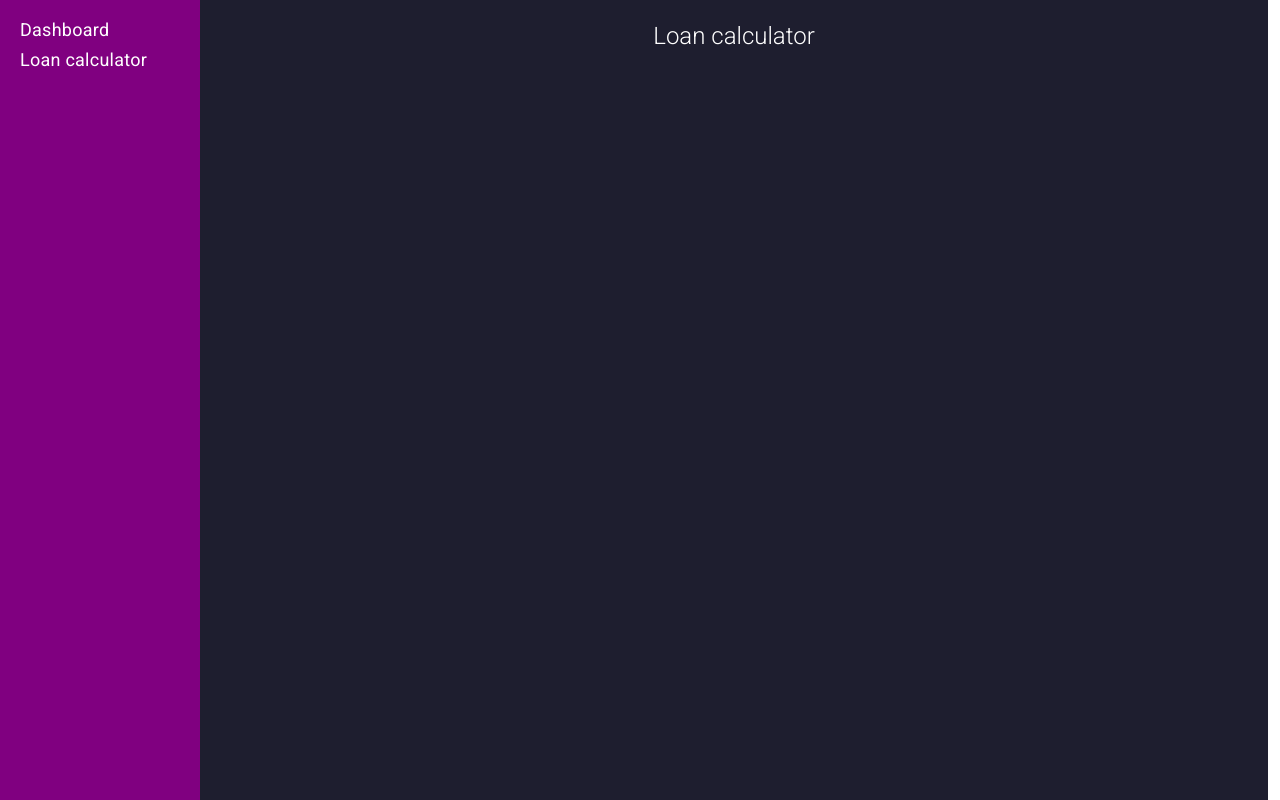
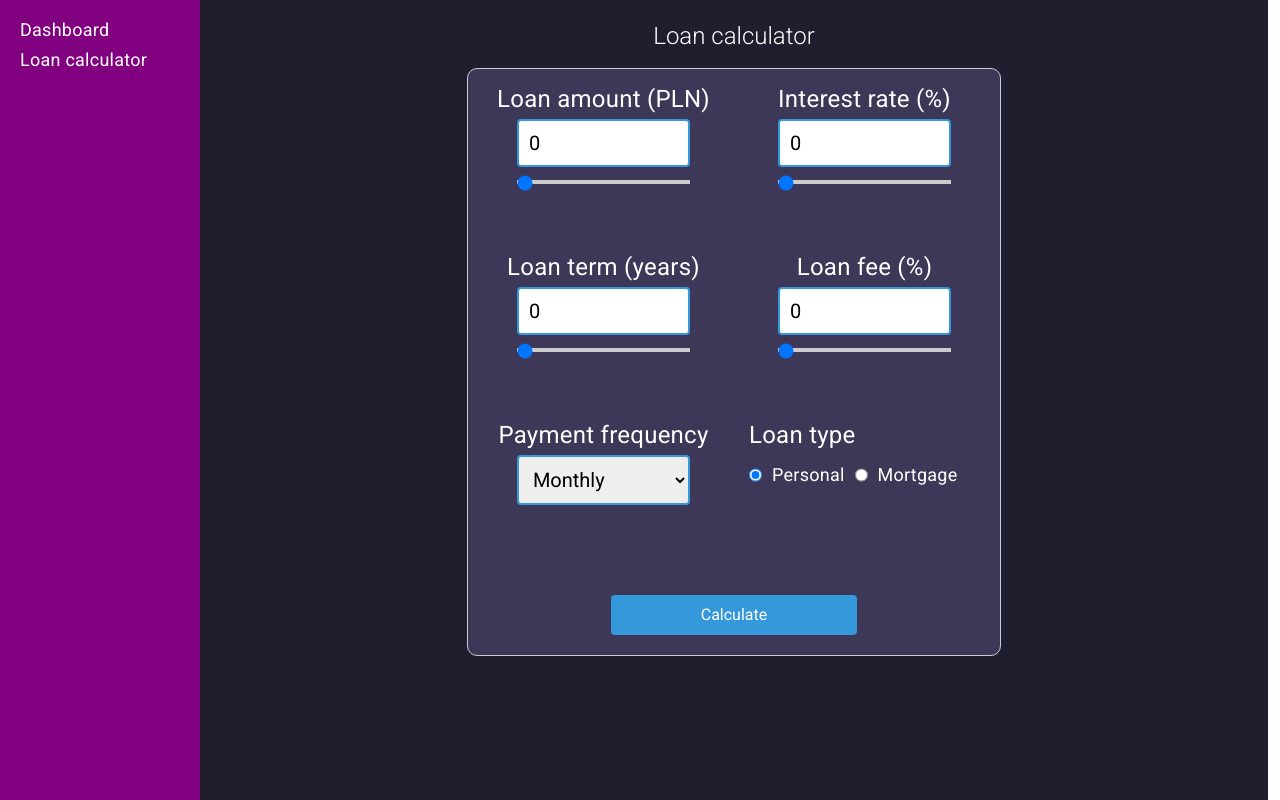
Before and after one commit to mkrzyzyn/fms-frontend, an Angular app: page /loancalculator in a window 1280 px wide. Built offline with nearby package versions, Linux system fonts and the light colour scheme.

Commit message:
Version 1.0.

```diff
--- a/src/app/loan-calculator/loan-calculator.component.html
+++ b/src/app/loan-calculator/loan-calculator.component.html
@@ -1,3 +1,149 @@
 <div class="calculator">
   <h1>Loan calculator</h1>
+
+  <div class="calc-box">
+    <form #calcForm="ngForm" (ngSubmit)="onSubmit(calcForm)">
+      <div class="grid-container">
+        <div class="form-group">
+          <label for="amount">Loan amount (PLN)</label>
+          <input
+            class="styled-input"
+            type="number"
+            id="amount"
+            name="amount"
+            [(ngModel)]="calcData.amount"
+            required
+            pattern="^[1-9][0-9]*$"
+          />
+          <br />
+          <input
+            type="range"
+            id="custom-slider"
+            name="slider"
+            min="0"
+            max="200000"
+            step="1"
+            [(ngModel)]="calcData.amount"
+          />
+        </div>
+        <div class="form-group">
+          <label for="interest">Interest rate (%)</label>
+          <input
+            class="styled-input"
+            type="number"
+            id="interest"
+            name="interest"
+            step="0.01"
+            [(ngModel)]="calcData.interest"
+            required
+            pattern="^[1-9][0-9]*.?[0-9]*$"
+          />
+          <br />
+          <input
+            type="range"
+            id="custom-slider"
+            name="slider"
+            min="0"
+            max="100"
+            step="1"
+            [(ngModel)]="calcData.interest"
+          />
+        </div>
+        <div class="form-group">
+          <label for="term">Loan term (years)</label>
+          <input
+            class="styled-input"
+            type="number"
+            id="term"
+            name="term"
+            [(ngModel)]="calcData.term"
+            required
+            pattern="^[1-9][0-9]*$"
+          />
+          <br />
+          <input
+            type="range"
+            id="custom-slider"
+            name="slider"
+            min="0"
+            max="30"
+            step="1"
+            [(ngModel)]="calcData.term"
+          />
+        </div>
+        <div class="form-group">
+          <label for="Fee">Loan fee (%)</label>
+          <input
+            class="styled-input"
+            type="number"
+            id="fee"
+            name="fee"
+            step="0.01"
+            [(ngModel)]="calcData.fee"
+            required
+            pattern="^[0-9]*.?[0-9]*$"
+          />
+          <br />
+          <input
+            type="range"
+            id="custom-slider"
+            name="slider"
+            min="0"
+            max="100"
+            step="1"
+            [(ngModel)]="calcData.fee"
+          />
+        </div>
+        <div class="form-group">
+          <label for="frequency">Payment frequency</label>
+          <select
+            class="styled-input"
+            id="frequency"
+            name="frequency"
+            [(ngModel)]="calcData.frequency"
+          >
+            <option value="monthly">Monthly</option>
+            <option value="weekly">Weekly</option>
+            <option value="biweekly">Biweekly</option>
+            <option value="quaterly">Quaterly</option>
+          </select>
+        </div>
+
+        <div class="radio-group">
+          <label>Loan type</label>
+          <div class="radio-buttons">
+            <input
+              type="radio"
+              id="personal"
+              name="type"
+              value="personal"
+              [(ngModel)]="calcData.type"
+            />
+            <label for="personal">Personal</label>
+            <input
+              type="radio"
+              id="mortgage"
+              name="type"
+              value="mortgage"
+              [(ngModel)]="calcData.type"
+            />
+            <label for="personal">Mortgage</label>
+          </div>
+        </div>
+        <br />
+      </div>
+
+      <div class="centered-button-container">
+        <button type="submit" class="styled-button">Calculate</button>
+      </div>
+    </form>
+  </div>
+  <br />
+  <div *ngIf="PMT > 0">
+    <h1>Calculation results</h1>
+    <div class="results-box">
+      <p>The calculated monthly payment is: {{ PMT }} PLN</p>
+      <p>The total amount to return is: {{ TAR }} PLN</p>
+    </div>
+  </div>
 </div>
--- a/src/app/loan-calculator/loan-calculator.component.scss
+++ b/src/app/loan-calculator/loan-calculator.component.scss
@@ -9,3 +9,153 @@ h1 {
   text-align: center;
   padding-top: 20px;
 }
+
+.calc-box {
+  background-color: #3e3858; /* Set the background color of the container */
+  color: rgb(255, 255, 255);
+  border: 1px solid #ccc; /* Add a border to the container */
+  padding: 20px; /* Add padding to the container */
+  margin: 0 auto; /* Center the container horizontally */
+  width: 50%; /* Set the width of the container */
+  font-size: x-large;
+  display: flex;
+  align-items: center; /* Center horizontally */
+  justify-content: center; /* Center vertically */
+  border-radius: 10px;
+}
+
+.styled-button {
+  width: 50%;
+  background-color: #3498db;
+  color: #fff;
+  border: none;
+  border-radius: 4px;
+  padding: 10px 20px;
+  font-size: 16px;
+  cursor: pointer;
+  transition: background-color 0.3s ease;
+}
+
+/* Hover effect */
+.styled-button:hover {
+  background-color: #2980b9;
+}
+
+label {
+  display: block;
+  margin-bottom: 10px;
+  font-size: x-large;
+}
+
+.form-group {
+  margin-bottom: 40px;
+  justify-content: center;
+}
+
+input {
+  font-size: x-large;
+}
+
+.radio-group {
+  display: flex;
+  flex-direction: column;
+}
+
+.radio-buttons {
+  display: flex;
+  flex-direction: row;
+}
+
+.radio-buttons label {
+  margin-right: 10px; /* Add spacing between radio buttons */
+  margin-left: 10px;
+  margin-top: 10px;
+  font-size: large;
+}
+
+.centered-button-container {
+  display: flex;
+  justify-content: center; /* Center horizontally */
+  align-items: center; /* Center vertically */
+  height: 100%; /* Ensure container takes full height */
+}
+
+.styled-input {
+  width: 75%;
+  padding: 10px;
+  border: 2px solid #3498db;
+  border-radius: 4px;
+  font-size: 20px;
+  outline: none; /* Remove the default outline on focus */
+}
+
+/* Add a hover effect */
+.styled-input:hover {
+  border-color: #2980b9;
+}
+
+/* Style the input when it's in focus (clicked) */
+.styled-input:focus {
+  border-color: #2980b9;
+  box-shadow: 0 0 5px rgba(52, 152, 219, 0.5);
+}
+
+.grid-container {
+  display: grid;
+  grid-template-columns: repeat(2, 1fr);
+  grid-gap: 30px;
+  margin: auto;
+  justify-content: center;
+}
+
+input[type="range"]::-moz-range-thumb {
+  width: 20px;
+  height: 20px;
+  background-color: #007bff;
+  border: 2px solid #007bff;
+  border-radius: 50%;
+  cursor: pointer;
+  margin-top: 20px; /* Adjust the vertical alignment of the thumb */
+}
+
+input[type="range"]::-webkit-slider-runnable-track {
+  width: 100%;
+  height: 4px;
+  margin-top: -10px;
+  background-color: #ccc;
+}
+
+input[type="range"]::-webkit-slider-thumb {
+  -webkit-appearance: none; /* Remove the default styles for Webkit browsers */
+  appearance: none; /* Remove the default styles for non-Webkit browsers */
+  width: 20px;
+  height: 20px;
+  background-color: #007bff;
+  border: 2px solid #007bff;
+  border-radius: 50%;
+  cursor: pointer;
+  margin-top: -5px; /* Adjust the vertical alignment of the thumb */
+}
+
+input[type="range"] {
+  width: 75%;
+}
+
+.form-group {
+  margin-bottom: 40px;
+  display: flex; /* Set display to flex */
+  align-items: center; /* Center vertically */
+  justify-content: center; /* Center horizontally */
+  flex-direction: column;
+}
+
+.results-box {
+  background-color: #3e3858; /* Set the background color of the container */
+  color: rgb(255, 255, 255);
+  border: 1px solid #ccc; /* Add a border to the container */
+  padding: 20px; /* Add padding to the container */
+  margin: 0 auto; /* Center the container horizontally */
+  width: 50%; /* Set the width of the container */
+  font-size: x-large;
+  border-radius: 10px;
+}
--- a/src/app/loan-calculator/loan-calculator.component.ts
+++ b/src/app/loan-calculator/loan-calculator.component.ts
@@ -1,10 +1,69 @@
 import { Component } from '@angular/core';
+import { NgForm } from '@angular/forms';
 
 @Component({
   selector: 'app-loan-calculator',
   templateUrl: './loan-calculator.component.html',
-  styleUrls: ['./loan-calculator.component.scss']
+  styleUrls: ['./loan-calculator.component.scss'],
 })
 export class LoanCalculatorComponent {
+  calcData = {
+    amount: 0,
+    interest: 0,
+    term: 0,
+    type: 'personal',
+    frequency: 'monthly',
+    fee: 0,
+  };
 
+  PMT: number = 0;
+  TAR: number = 0;
+
+  onSubmit(form: NgForm) {
+    let m: number;
+    let r: number;
+    let n: number;
+
+    if (form.valid) {
+      // Form is valid, handle form data here
+
+      switch (this.calcData.frequency) {
+        case 'monthly':
+          m = 12;
+          break;
+        case 'weekly':
+          m = 52;
+          break;
+        case 'biweekly':
+          m = 26;
+          break;
+        case 'quaterly':
+          m = 4;
+          break;
+        default:
+          m = 12;
+      }
+
+      r = this.calcData.interest / 12 / 100; // Monthly interest as decimal
+      n = this.calcData.term * m; // Total number of payments
+      let feeAmount = (this.calcData.fee / 100) * this.calcData.amount;
+
+      // Include the fee amount in the loan amount
+      let loanAmountWithFee = this.calcData.amount + feeAmount;
+      let totalInterest =
+        ((this.calcData.amount * this.calcData.interest) / 100) *
+        this.calcData.term;
+
+      this.PMT =
+        (loanAmountWithFee * (r * Math.pow(1 + r, n))) /
+        (Math.pow(1 + r, n) - 1);
+      let temp = this.PMT.toFixed(2);
+      this.PMT = parseFloat(temp);
+
+      this.TAR = this.calcData.amount + totalInterest + feeAmount;
+      temp = this.TAR.toFixed(2);
+      this.TAR = parseFloat(temp);
+      console.log(this.PMT);
+    }
+  }
 }
```
Also changed, not shown: src/app/app.module.ts (+5 -3 lines).
